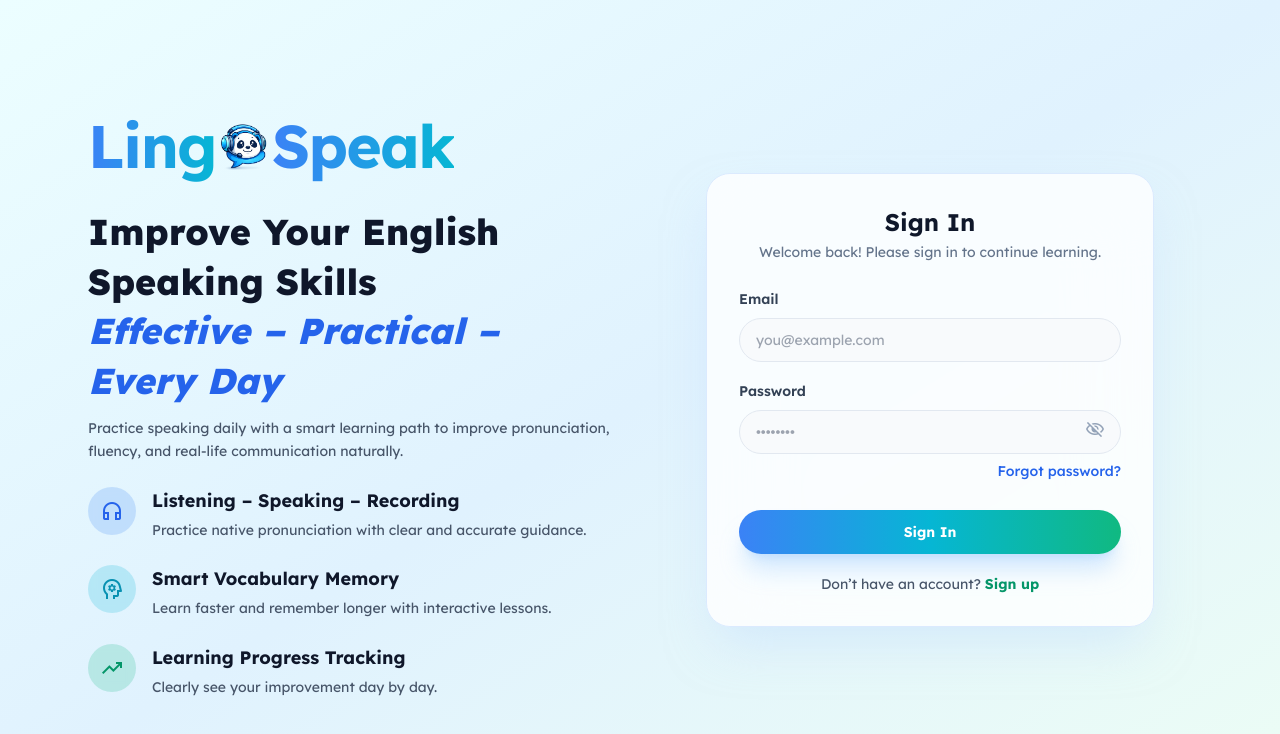
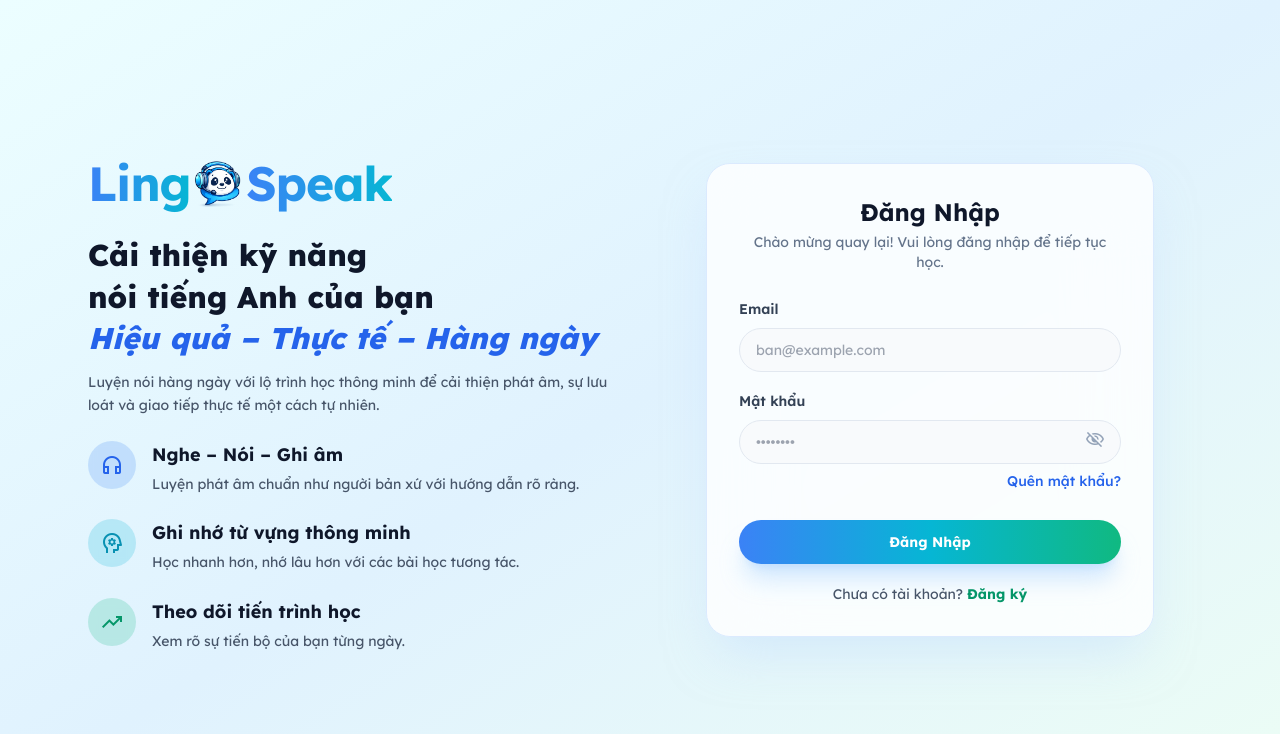
Before and after one commit to chaunhattang/LingoSpeak, a React (Vite) app in the folder my-react-app/: page /login in a window 1280 px wide. Shown: the top 734 px of the page. Built offline with nearby package versions, Linux system fonts and the light colour scheme.

Commit message:
login
login

```diff
--- a/my-react-app/src/pages/SignIn.tsx
+++ b/my-react-app/src/pages/SignIn.tsx
@@ -6,7 +6,7 @@ const SignIn: React.FC = () => {
 
   function handleSubmit(e: React.FormEvent) {
     e.preventDefault();
-    console.log("sign in");
+    console.log("Đăng nhập");
   }
 
   return (
@@ -22,10 +22,7 @@ const SignIn: React.FC = () => {
         <div className="flex flex-col justify-center ">
           {/* Logo */}
           <div className="flex items-center gap-3 mb-4">
-            {/* <div className="w-10 h-10 bg-white rounded-xl flex items-center justify-center shadow">
-              <img src={logo} alt="logo" className="rounded-full" />
-            </div> */}
-            <h2 className="flex items-center text-6xl font-bold tracking-tight gap-1 leading-normal">
+            <h2 className="flex items-center text-5xl font-bold tracking-tight gap-1 leading-normal">
               <span className="bg-gradient-to-r from-blue-500 to-cyan-500 bg-clip-text text-transparent">
                 Ling
               </span>
@@ -40,21 +37,22 @@ const SignIn: React.FC = () => {
 
           {/* Heading */}
           <div className="flex flex-col gap-3">
-            <h1 className="text-4xl font-extrabold leading-snug text-slate-900">
-              Improve Your English Speaking Skills
+            <h1 className="text-3xl font-extrabold leading-snug text-slate-900">
+              Cải thiện kỹ năng
+              <br />nói tiếng Anh của bạn
               <br />
-              <span className="text-blue-600 italic">
-                Effective – Practical – Every Day
+              <span className="text-blue-600 italic whitespace-nowrap ">
+                Hiệu quả – Thực tế – Hàng ngày
               </span>
             </h1>
 
             <p className="text-slate-600 max-w-xl text-sm leading-relaxed">
-              Practice speaking daily with a smart learning path to improve
-              pronunciation, fluency, and real-life communication naturally.
+              Luyện nói hàng ngày với lộ trình học thông minh để cải thiện phát
+              âm, sự lưu loát và giao tiếp thực tế một cách tự nhiên.
             </p>
           </div>
 
-          {/* FEATURES (ĐÃ GHÉP) */}
+          {/* FEATURES */}
           <div className="flex flex-col gap-6 mt-6">
             {/* Feature 1 */}
             <div className="flex items-start gap-4 group">
@@ -72,11 +70,10 @@ const SignIn: React.FC = () => {
               </div>
               <div className="flex flex-col gap-1">
                 <h3 className="text-lg font-bold text-slate-900">
-                  Listening – Speaking – Recording
+                  Nghe – Nói – Ghi âm
                 </h3>
                 <p className="text-slate-600 text-sm leading-relaxed">
-                  Practice native pronunciation with clear and accurate
-                  guidance.
+                  Luyện phát âm chuẩn như người bản xứ với hướng dẫn rõ ràng.
                 </p>
               </div>
             </div>
@@ -97,10 +94,10 @@ const SignIn: React.FC = () => {
               </div>
               <div className="flex flex-col gap-1">
                 <h3 className="text-lg font-bold text-slate-900">
-                  Smart Vocabulary Memory
+                  Ghi nhớ từ vựng thông minh
                 </h3>
                 <p className="text-slate-600 text-sm leading-relaxed">
-                  Learn faster and remember longer with interactive lessons.
+                  Học nhanh hơn, nhớ lâu hơn với các bài học tương tác.
                 </p>
               </div>
             </div>
@@ -121,10 +118,10 @@ const SignIn: React.FC = () => {
               </div>
               <div className="flex flex-col gap-1">
                 <h3 className="text-lg font-bold text-slate-900">
-                  Learning Progress Tracking
+                  Theo dõi tiến trình học
                 </h3>
                 <p className="text-slate-600 text-sm leading-relaxed">
-                  Clearly see your improvement day by day.
+                  Xem rõ sự tiến bộ của bạn từng ngày.
                 </p>
               </div>
             </div>
@@ -142,9 +139,9 @@ const SignIn: React.FC = () => {
             "
           >
             <div className="text-center mb-6">
-              <h2 className="text-2xl font-bold text-slate-900">Sign In</h2>
+              <h2 className="text-2xl font-bold text-slate-900">Đăng Nhập</h2>
               <p className="text-slate-500 text-sm mt-1">
-                Welcome back! Please sign in to continue learning.
+                Chào mừng quay lại! Vui lòng đăng nhập để tiếp tục học.
               </p>
             </div>
 
@@ -157,7 +154,7 @@ const SignIn: React.FC = () => {
                 <input
                   type="email"
                   required
-                  placeholder="you@example.com"
+                  placeholder="ban@example.com"
                   className="
                     mt-2 w-full h-11 px-4 rounded-xl text-sm
                     bg-slate-50 border border-slate-200
@@ -170,7 +167,7 @@ const SignIn: React.FC = () => {
               {/* Password */}
               <div>
                 <label className="text-sm font-semibold text-slate-700">
-                  Password
+                  Mật khẩu
                 </label>
                 <div className="relative mt-2">
                   <input
@@ -203,7 +200,7 @@ const SignIn: React.FC = () => {
                     href="#"
                     className="text-blue-600 text-sm font-medium hover:underline"
                   >
-                    Forgot password?
+                    Quên mật khẩu?
                   </a>
                 </div>
               </div>
@@ -218,14 +215,14 @@ const SignIn: React.FC = () => {
                   hover:scale-[1.03] transition
                 "
               >
-                Sign In
+                Đăng Nhập
               </button>
             </form>
 
             <p className="mt-5 text-center text-sm text-slate-600">
-              Don’t have an account?
+              Chưa có tài khoản?
               <a className="ml-1 font-bold text-emerald-600 hover:underline">
-                Sign up
+                Đăng ký
               </a>
             </p>
           </div>
--- a/my-react-app/src/pages/SignUp.tsx
+++ b/my-react-app/src/pages/SignUp.tsx
@@ -6,7 +6,7 @@ const SignUp: React.FC = () => {
 
   function handleSubmit(e: React.FormEvent) {
     e.preventDefault();
-    console.log("sign up");
+    console.log("đăng ký");
   }
 
   return (
@@ -18,14 +18,11 @@ const SignUp: React.FC = () => {
       "
     >
       <div className="w-full max-w-6xl grid grid-cols-1 lg:grid-cols-2 gap-14 px-6">
-        {/* LEFT CONTENT */}
+        {/* PHẦN BÊN TRÁI */}
         <div className="flex flex-col justify-center gap-8 ">
           {/* Logo */}
           <div className="flex items-center gap-3 pb-8">
-            {/* <div className="w-10 h-10 bg-white rounded-xl flex items-center justify-center shadow">
-              <img src={logo} alt="logo" className="rounded-full" />
-            </div> */}
-            <h2 className="flex items-center text-6xl font-bold tracking-tight gap-1 leading-normal">
+            <h2 className="flex items-center text-5xl font-bold tracking-tight gap-1 leading-normal">
               <span className="bg-gradient-to-r from-blue-500 to-cyan-500 bg-clip-text text-transparent">
                 Ling
               </span>
@@ -39,16 +36,16 @@ const SignUp: React.FC = () => {
           </div>
 
           <h1 className="text-4xl font-extrabold leading-snug text-slate-900">
-            Practice English speaking
+            Luyện nói tiếng Anh
             <br />
-            <span className="text-blue-600 italic">
-              Confidently – Naturally – Every day
+            <span className="text-blue-600 italic whitespace-nowrap">
+              Tự tin – Linh hoạt – Mỗi ngày
             </span>
           </h1>
 
           <p className="text-slate-600 max-w-xl text-sm leading-relaxed">
-            Build your English speaking skills with a smart learning path,
-            interactive practice, and real-time feedback.
+            Phát triển kỹ năng nói tiếng Anh với lộ trình học thông minh, bài
+            luyện tương tác và phản hồi theo thời gian thực.
           </p>
 
           <div className="flex gap-4">
@@ -60,7 +57,7 @@ const SignUp: React.FC = () => {
                 hover:scale-[1.03] transition
               "
             >
-              Get started
+              Bắt đầu ngay
             </button>
 
             <button
@@ -70,12 +67,12 @@ const SignUp: React.FC = () => {
                 hover:bg-blue-50 transition
               "
             >
-              Learn more
+              Tìm hiểu thêm
             </button>
           </div>
         </div>
 
-        {/* RIGHT FORM */}
+        {/* PHẦN FORM BÊN PHẢI */}
         <div className="flex items-center justify-center">
           <div
             className="
@@ -87,23 +84,23 @@ const SignUp: React.FC = () => {
           >
             <div className="text-center mb-6">
               <h2 className="text-2xl font-bold text-slate-900">
-                Create your account
+                Tạo tài khoản của bạn
               </h2>
               <p className="text-slate-500 text-sm mt-1">
-                Start your English learning journey today.
+                Bắt đầu hành trình học tiếng Anh của bạn ngay hôm nay.
               </p>
             </div>
 
             <form onSubmit={handleSubmit} className="flex flex-col gap-4">
-              {/* Full Name */}
+              {/* Họ và tên */}
               <div>
                 <label className="text-sm font-semibold text-slate-700">
-                  Full name
+                  Họ và tên
                 </label>
                 <input
                   type="text"
                   required
-                  placeholder="Your full name"
+                  placeholder="Họ và tên của bạn"
                   className="
                     mt-2 w-full h-11 px-4 rounded-xl text-sm
                     bg-slate-50 border border-slate-200
@@ -121,7 +118,7 @@ const SignUp: React.FC = () => {
                 <input
                   type="email"
                   required
-                  placeholder="you@example.com"
+                  placeholder="ban@example.com"
                   className="
                     mt-2 w-full h-11 px-4 rounded-xl text-sm
                     bg-slate-50 border border-slate-200
@@ -131,16 +128,16 @@ const SignUp: React.FC = () => {
                 />
               </div>
 
-              {/* Password */}
+              {/* Mật khẩu */}
               <div>
                 <label className="text-sm font-semibold text-slate-700">
-                  Password
+                  Mật khẩu
                 </label>
                 <div className="relative mt-2">
                   <input
                     type={showPassword ? "text" : "password"}
                     required
-                    placeholder="Create a password"
+                    placeholder="Tạo mật khẩu"
                     className="
                       w-full h-11 px-4 rounded-xl text-sm
                       bg-slate-50 border border-slate-200
@@ -163,7 +160,7 @@ const SignUp: React.FC = () => {
                 </div>
               </div>
 
-              {/* Button */}
+              {/* Nút đăng ký */}
               <button
                 type="submit"
                 className="
@@ -173,14 +170,14 @@ const SignUp: React.FC = () => {
                   hover:scale-[1.03] transition
                 "
               >
-                Sign Up
+                Đăng ký
               </button>
             </form>
 
             <p className="mt-5 text-center text-sm text-slate-600">
-              Already have an account?
+              Đã có tài khoản?
               <a className="ml-1 font-bold text-emerald-600 hover:underline">
-                Sign in
+                Đăng nhập
               </a>
             </p>
           </div>
```
